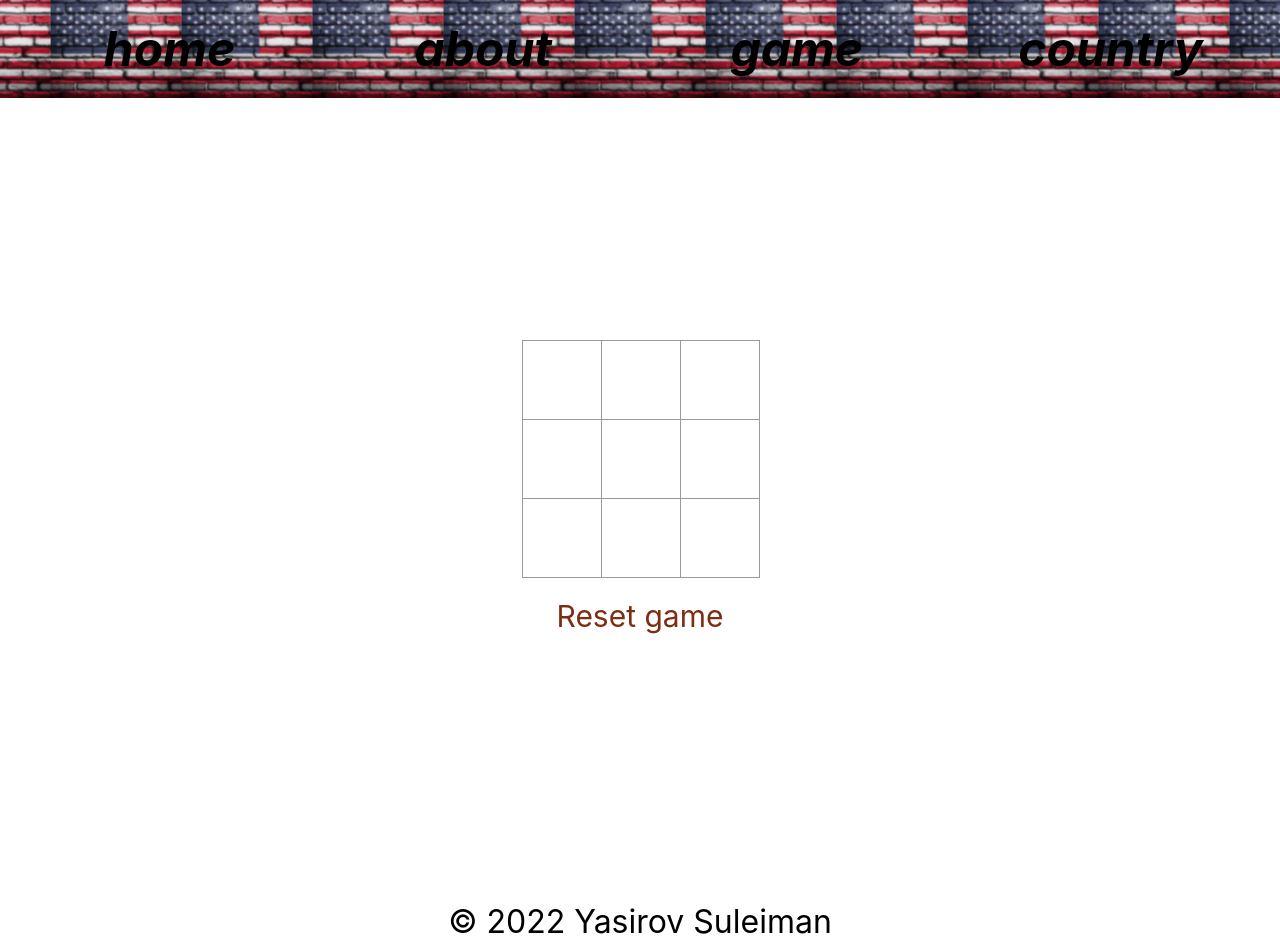
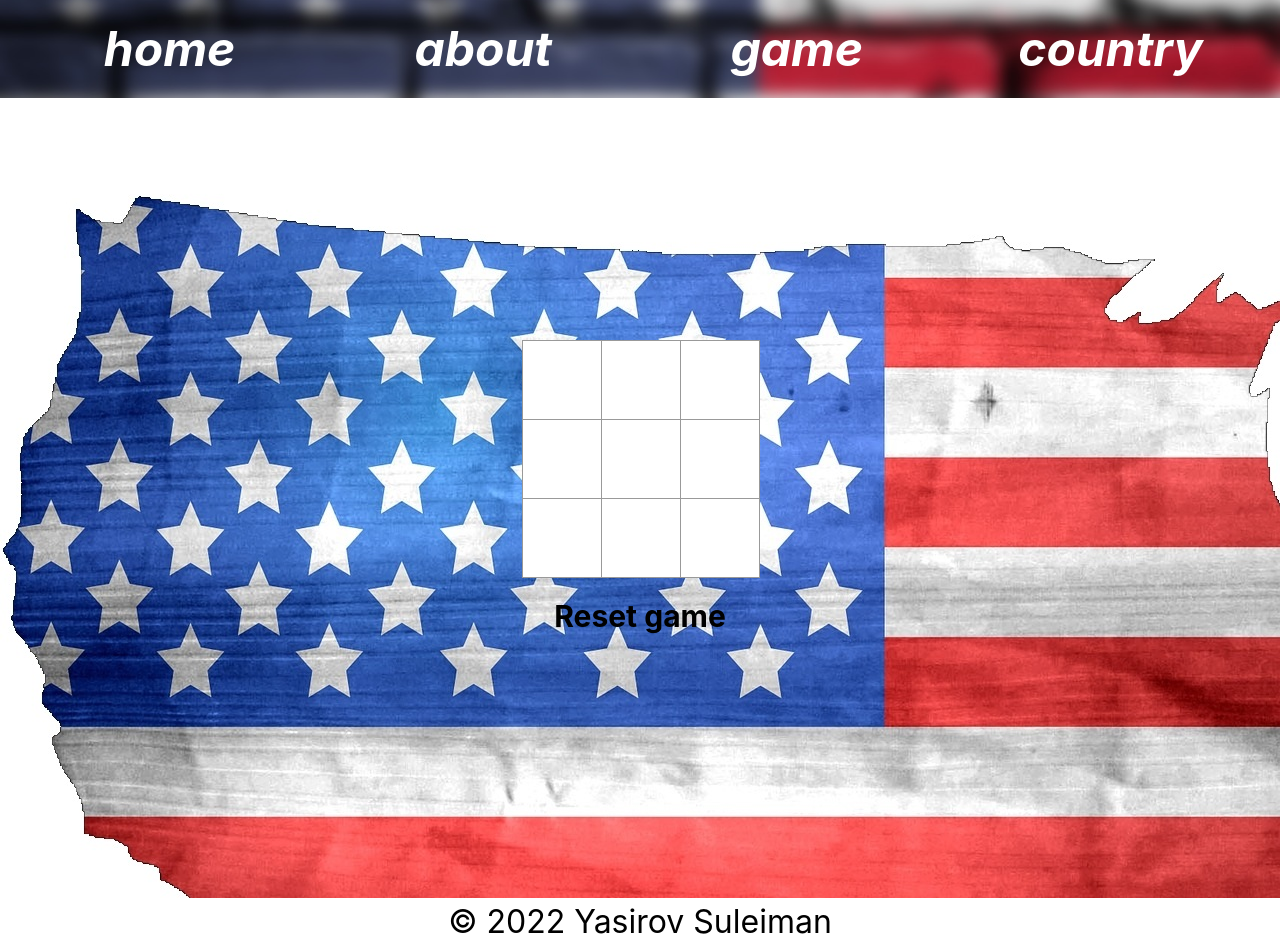
Before and after one commit to Ya903040/front-final-2022, a React (Create React App) app: page /front-final-2022/game in a window 1280 px wide. Built offline with nearby package versions, Linux system fonts and the light colour scheme.

Commit message:
trying to do some style

```diff
--- a/src/components/screens/home/MainR.jsx
+++ b/src/components/screens/home/MainR.jsx
@@ -6,14 +6,14 @@ import Game from "./pages/Game";
 import Country from "./pages/Country";
 import ErrorPage from "./pages/ErrorPage";
 import './pages/style/style.css';
-
 const MainR = () => {
     return <Router>
-        <nav id='navBar' className='bg-stone_flag_blur bg-center bg-contain ' >
-            <Link to ='/front-final-2022/' className='text-black hover:text-purple-800 transition-colors easy-in-out duration-300' >home</Link>
-            <Link to ='/front-final-2022/about/' className='text-black hover:text-purple-800 transition-colors easy-in-out duration-300' >about</Link>
-            <Link to ='/front-final-2022/game' className='text-black hover:text-purple-800 transition-colors easy-in-out duration-300' >game</Link>
-            <Link to ='/front-final-2022/country' className='text-black hover:text-purple-800 transition-colors easy-in-out duration-300' >country</Link>
+        <nav id='navBar' className='bg-stone_flag_blur w-full bg-cover bg-center' >
+
+            <Link to ='/front-final-2022/' className='text-white hover:text-purple-800 transition-colors easy-in-out duration-300' >home</Link>
+            <Link to ='/front-final-2022/about/' className='text-white hover:text-purple-800 transition-colors easy-in-out duration-300' >about</Link>
+            <Link to ='/front-final-2022/game' className='text-white hover:text-purple-800 transition-colors easy-in-out duration-300' >game</Link>
+            <Link to ='/front-final-2022/country' className='text-white hover:text-purple-800 transition-colors easy-in-out duration-300' >country</Link>
         </nav>
 
         <Routes>
--- a/src/components/screens/home/pages/About.jsx
+++ b/src/components/screens/home/pages/About.jsx
@@ -17,7 +17,7 @@ const About = () => {
             </button>
             <p>hi everybody. My name is Suleiman.</p>
 
-            <div  >
+            <div >
                 <img className='App-logo' src={alatoo_logo} alt='alatoo_logo'/>
             </div>
 
--- a/src/components/screens/home/pages/Game.jsx
+++ b/src/components/screens/home/pages/Game.jsx
@@ -159,7 +159,10 @@ class Game extends React.Component {
 
 
         return (
-            <div className="game flex h-screen justify-center items-center text-xl ">
+            <div className="game flex h-screen justify-center items-center text-xl bg-country_flag " style={{
+                fontWeight: 'bold',
+                fontStyle: 'italic'
+            }}>
                 {
                     gameStatus === "draw" ? (
                         <div className="draw text-4xl text-center">
@@ -177,12 +180,12 @@ class Game extends React.Component {
                             {
                                 gameStatus === "win" ? (
                                     <div className="win">
-                                        <h2 className='p-3'>{`"${result.win.player}" is winner!`} </h2>
+                                        <h2 className='p-3 text-3xl'>{`"${result.win.player}" is winner!`} </h2>
                                         <button onClick={() => this.reset()} className='p-2 border-solid border-2 border-sky-500 rounded-xl text-4xl'>Play again</button>
                                     </div>
                                 ) : (
                                     <div className="text-center ">
-                                        <button onClick={() => this.reset()} className=' p-5 text-3xl text-orange-900 hover:text-purple-800 transition-colors easy-in-out duration-300'>Reset game</button>
+                                        <button onClick={() => this.reset()} className=' p-5 text-3xl text-black hover:text-white transition-colors easy-in-out duration-300'>Reset game</button>
                                     </div>
                                 )}
                         </div>
--- a/src/components/screens/home/pages/Home.jsx
+++ b/src/components/screens/home/pages/Home.jsx
@@ -8,14 +8,14 @@ const Home = () => {
                 <p className="text-center justify-center text-4xl">
                     this is home page
                 </p>
+
                 <iframe style={{
-                    width: '80%',
-                    height: '80%',
+                    width: '100%',
+                    height: '100%',
                     textAlign: 'center',
-                }} className='aspect-video md:container md:mx-auto' id='rick_roll' src="https://www.youtube.com/embed/1w432mbp2jQ"
-                        title="YouTube video player"
-                        allow="accelerometer; autoplay; clipboard-write; encrypted-media; gyroscope; picture-in-picture"
-                        allowFullScreen autoplay></iframe>
+                }} className='aspect-video md:container md:mx-auto' src="https://www.youtube.com/embed/1w432mbp2jQ?vq=hd1080&autoplay=1&fs=0&color=white&controls=0"
+                         title="cool boy"></iframe>
+
             </header>
 
 
--- a/src/components/screens/home/pages/style/style.css
+++ b/src/components/screens/home/pages/style/style.css
@@ -6,6 +6,7 @@
 #navBar{
     font-size: 3rem;
     text-align: center;
+    align-items: center;
     grid-template-columns: repeat(auto-fit, minmax(300px, 1fr));
     display: grid;
     padding: 0.8rem;
@@ -19,8 +20,10 @@
 .App-logo {
     height: 40vmin;
     pointer-events: none;
+
     animation: App-logo-spin infinite 20s linear;
     margin: 0 auto;
+
 
 
 
```
